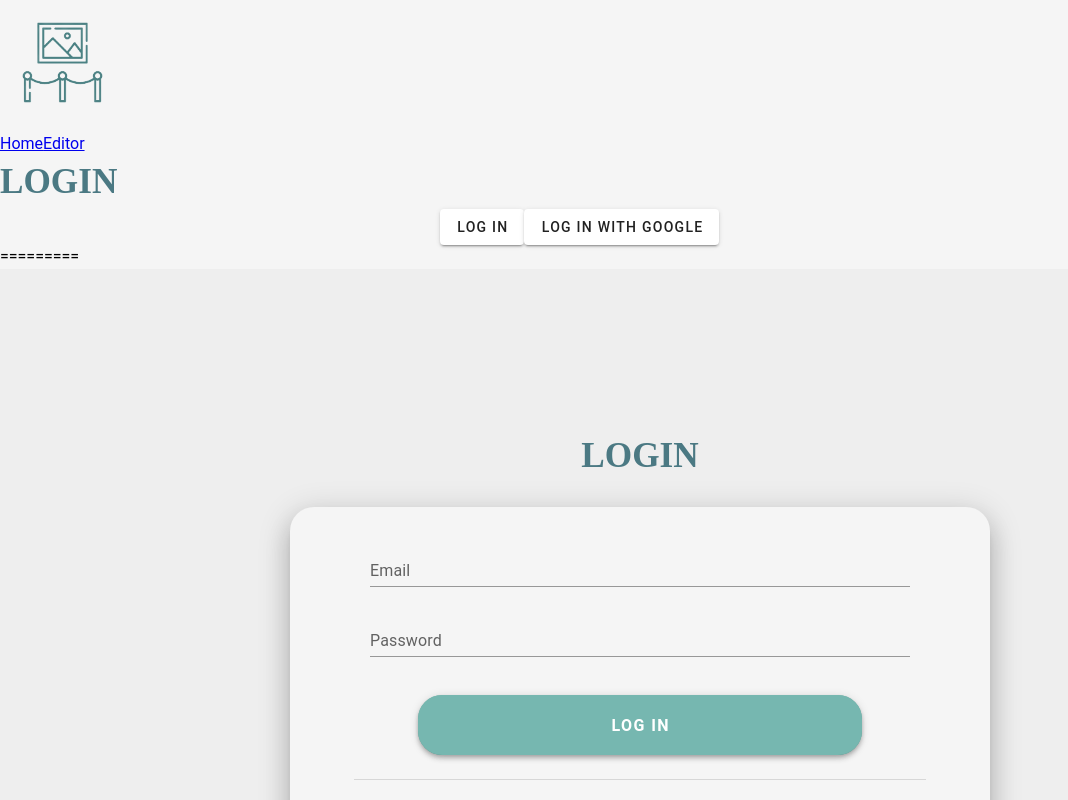
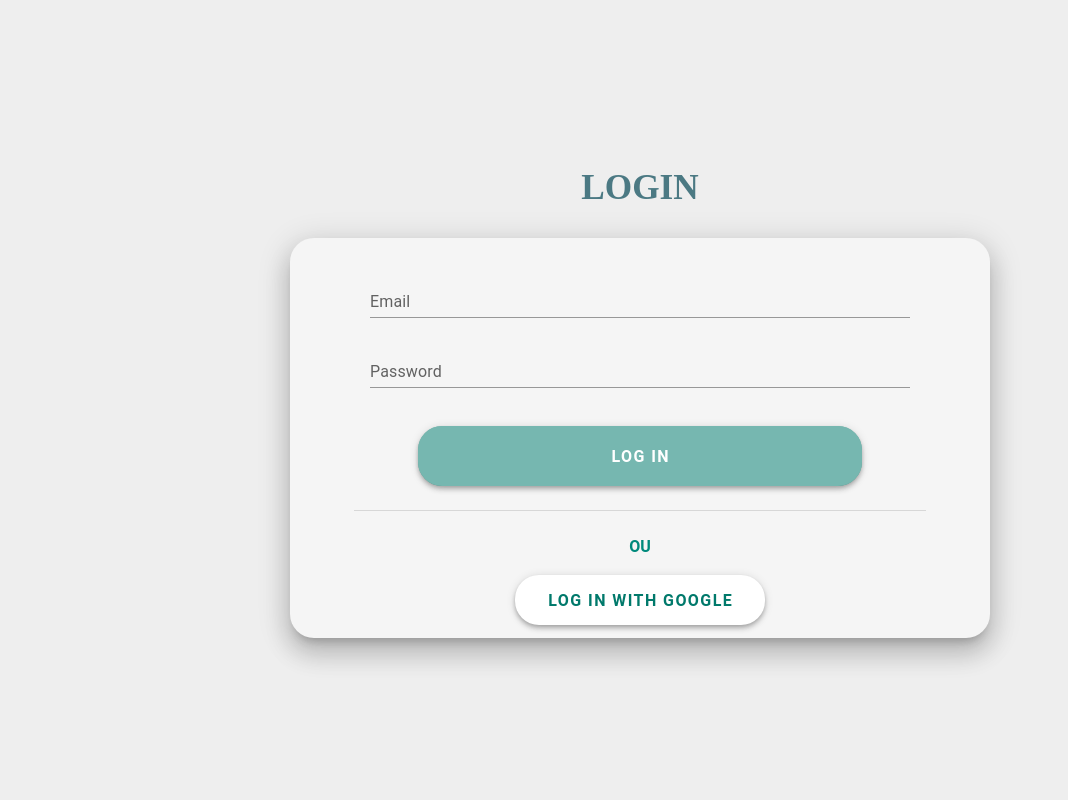
Before and after one commit to manumazzei/editor-de-fotos, a Vue app: page /login in a window 1280 px wide. Shown: the top 800 px of the page, without its empty margins (0-1068 px from the left). Built offline with nearby package versions, Linux system fonts and the light colour scheme.

Commit message:
limpa coisas desnecessarias

```diff
--- a/src/App.vue
+++ b/src/App.vue
@@ -1,6 +1,5 @@
 <script setup>
-
-import { RouterLink, RouterView } from 'vue-router'
+import { RouterLink, RouterView } from "vue-router";
 import { onMounted } from "vue";
 import { useStore } from "./composables/useStore";
 
@@ -10,7 +9,6 @@ onMounted(() => {
   const user = JSON.parse(
     localStorage.getItem(
       "firebase:authUser:0amaGqvizzUGksrJd323rpK9Wqt2:[DEFAULT]"
-
     )
   );
 
@@ -18,20 +16,8 @@ onMounted(() => {
     auth.setUser(user);
   }
 });
-
 </script>
 
 <template>
-  <header>
-    <img alt="Vue logo" class="logo" src="/logo.png" width="125" height="125" />
-
-    <div class="wrapper">
-      <nav>
-        <RouterLink to="/">Home</RouterLink>
-        <RouterLink to="/editor">Editor</RouterLink>
-      </nav>
-    </div>
-  </header>
-
   <RouterView />
 </template>
--- a/src/modules/auth/views/Login.vue
+++ b/src/modules/auth/views/Login.vue
@@ -38,16 +38,6 @@ const showPassword = () => {
 </script>
 
 <template>
-
-  <h1>LOGIN</h1>
-  <main>
-    <input type="email" v-model="email" />
-    <input type="text" v-model="password" />
-    <v-btn @click="handleSignIn">Log In</v-btn>
-
-    <v-btn @click="handleSignInGoogle">Log In with Google</v-btn>
-    </main>
-=========
   <div
     class="page bg-grey-lighten-3 d-flex align-center justify-center flex-column"
   >
```
